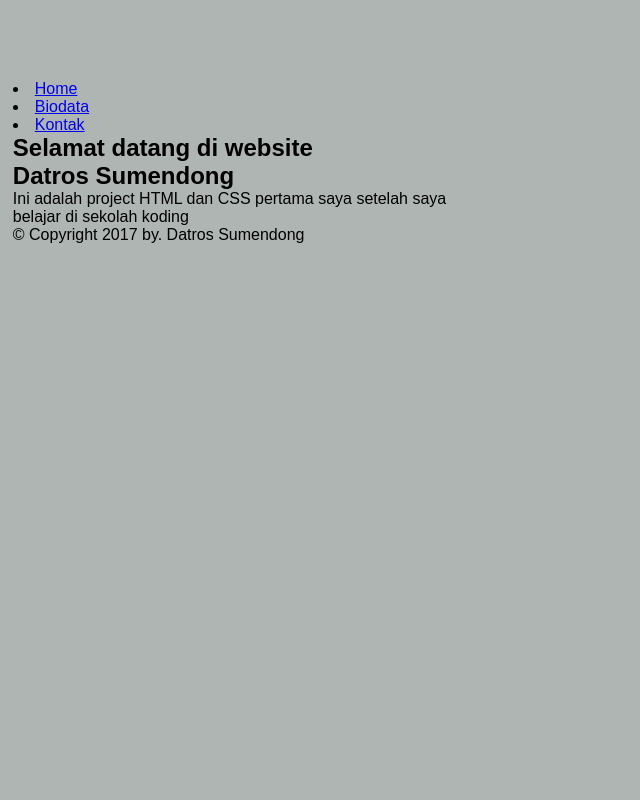
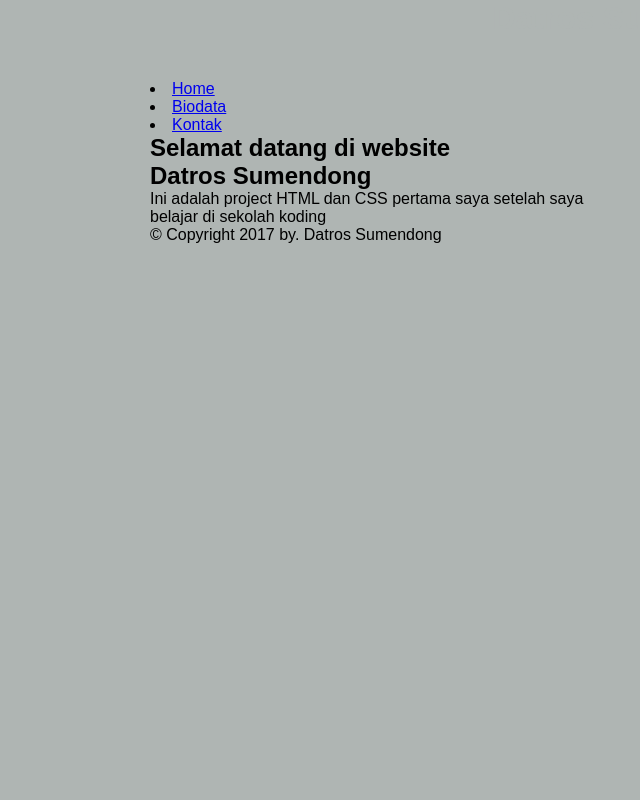
Before and after one commit to datrosumendong/datros.github.io, a PHP site: page / in a window 1280 px wide. Shown: the whole page, without its empty margins (0-640 px from the left). Run offline with PHP 8.4, Linux system fonts and the light colour scheme.

Commit message:
Terjadi kesalahan

```diff
--- a/style.css
+++ b/style.css
@@ -7,7 +7,7 @@
 
 /*Style Awal Untuk Body*/
 body {
-  width      : 98%;
+  width      : 980px;
   margin     : 0 auto;
   background : rgb(175, 181, 179);
 }
```
